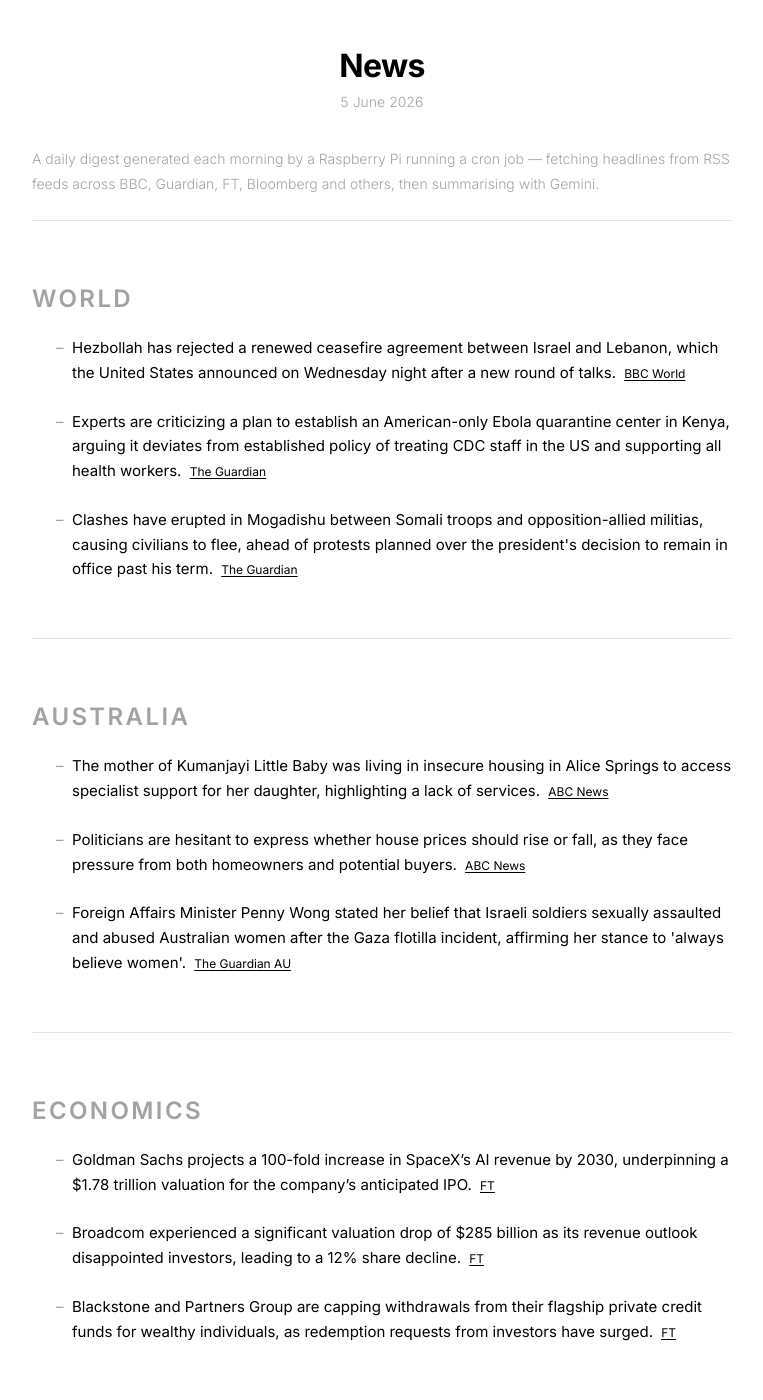
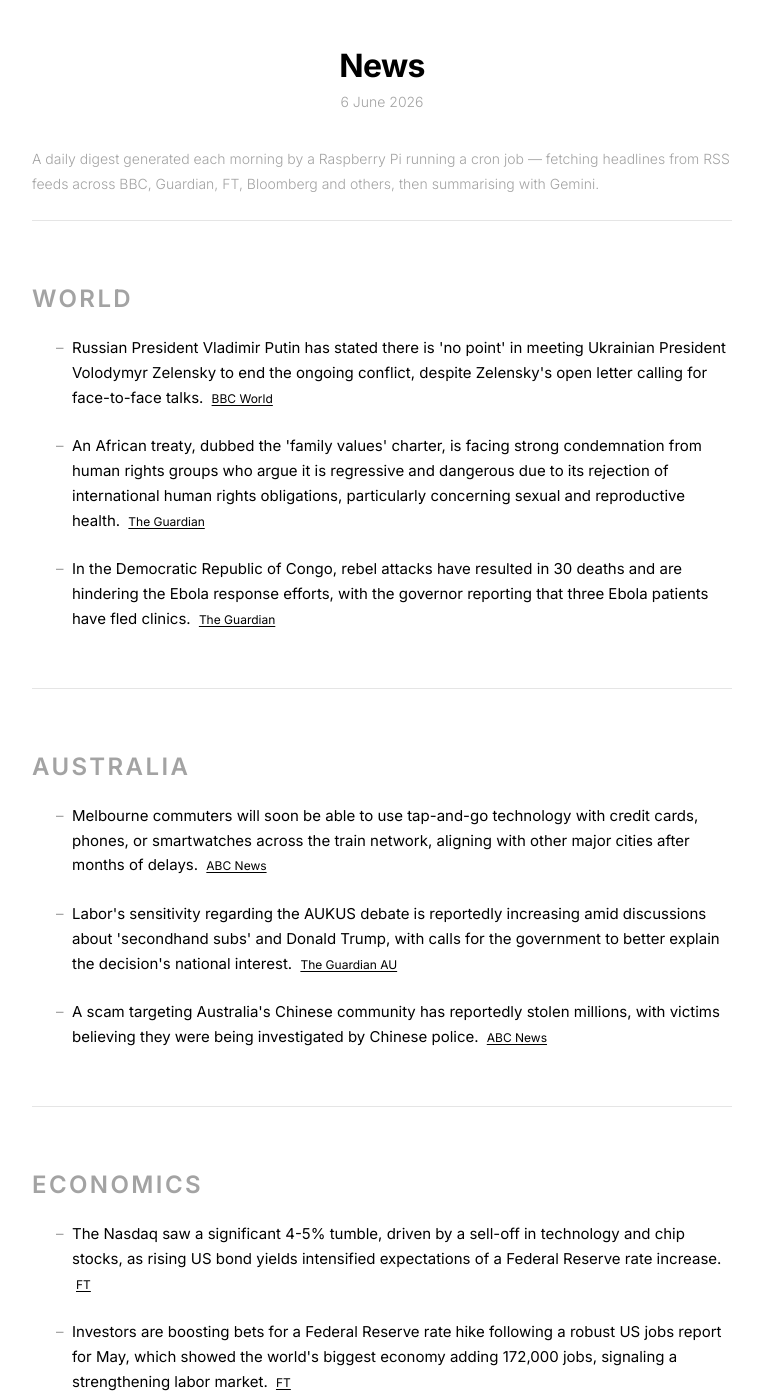
Before and after one commit to s-jac/s-jac.github.io, a Jekyll site: the page built from projects/news.html, in a window 1280 px wide and 1400 px high. Shown: the whole window, without its empty margins (258-1021 px from the left). Built offline with Jekyll 4.4.1, drawn with Linux system fonts in a browser that asks for light colours; some of the changed text lies outside the part shown.

Commit message:
daily news update 6 June 2026

```diff
--- a/_data/news.json
+++ b/_data/news.json
@@ -1,22 +1,22 @@
 {
-  "date": "5 June 2026",
-  "generated_at": "2026-06-04T21:00:26.828562+00:00",
+  "date": "6 June 2026",
+  "generated_at": "2026-06-05T21:01:52.333252+00:00",
   "sections": [
     {
       "heading": "World",
       "bullets": [
         {
-          "text": "Hezbollah has rejected a renewed ceasefire agreement between Israel and Lebanon, which the United States announced on Wednesday night after a new round of talks.",
+          "text": "Russian President Vladimir Putin has stated there is 'no point' in meeting Ukrainian President Volodymyr Zelensky to end the ongoing conflict, despite Zelensky's open letter calling for face-to-face talks.",
           "source": "BBC World",
           "url": "https://www.bbc.com/news/world"
         },
         {
-          "text": "Experts are criticizing a plan to establish an American-only Ebola quarantine center in Kenya, arguing it deviates from established policy of treating CDC staff in the US and supporting all health workers.",
+          "text": "An African treaty, dubbed the 'family values' charter, is facing strong condemnation from human rights groups who argue it is regressive and dangerous due to its rejection of international human rights obligations, particularly concerning sexual and reproductive health.",
           "source": "The Guardian",
           "url": "https://www.theguardian.com"
         },
         {
-          "text": "Clashes have erupted in Mogadishu between Somali troops and opposition-allied militias, causing civilians to flee, ahead of protests planned over the president's decision to remain in office past his term.",
+          "text": "In the Democratic Republic of Congo, rebel attacks have resulted in 30 deaths and are hindering the Ebola response efforts, with the governor reporting that three Ebola patients have fled clinics.",
           "source": "The Guardian",
           "url": "https://www.theguardian.com"
         }
@@ -26,19 +26,19 @@
       "heading": "Australia",
       "bullets": [
         {
-          "text": "The mother of Kumanjayi Little Baby was living in insecure housing in Alice Springs to access specialist support for her daughter, highlighting a lack of services.",
+          "text": "Melbourne commuters will soon be able to use tap-and-go technology with credit cards, phones, or smartwatches across the train network, aligning with other major cities after months of delays.",
           "source": "ABC News",
           "url": "https://www.abc.net.au/news"
         },
         {
-          "text": "Politicians are hesitant to express whether house prices should rise or fall, as they face pressure from both homeowners and potential buyers.",
+          "text": "Labor's sensitivity regarding the AUKUS debate is reportedly increasing amid discussions about 'secondhand subs' and Donald Trump, with calls for the government to better explain the decision's national interest.",
+          "source": "The Guardian AU",
+          "url": "https://www.theguardian.com/au"
+        },
+        {
+          "text": "A scam targeting Australia's Chinese community has reportedly stolen millions, with victims believing they were being investigated by Chinese police.",
           "source": "ABC News",
           "url": "https://www.abc.net.au/news"
-        },
-        {
-          "text": "Foreign Affairs Minister Penny Wong stated her belief that Israeli soldiers sexually assaulted and abused Australian women after the Gaza flotilla incident, affirming her stance to 'always believe women'.",
-          "source": "The Guardian AU",
-          "url": "https://www.theguardian.com/au"
         }
       ]
     },
@@ -46,17 +46,17 @@
       "heading": "Economics",
       "bullets": [
         {
-          "text": "Goldman Sachs projects a 100-fold increase in SpaceX’s AI revenue by 2030, underpinning a $1.78 trillion valuation for the company’s anticipated IPO.",
+          "text": "The Nasdaq saw a significant 4-5% tumble, driven by a sell-off in technology and chip stocks, as rising US bond yields intensified expectations of a Federal Reserve rate increase.",
           "source": "FT",
           "url": "https://www.ft.com"
         },
         {
-          "text": "Broadcom experienced a significant valuation drop of $285 billion as its revenue outlook disappointed investors, leading to a 12% share decline.",
+          "text": "Investors are boosting bets for a Federal Reserve rate hike following a robust US jobs report for May, which showed the world's biggest economy adding 172,000 jobs, signaling a strengthening labor market.",
           "source": "FT",
           "url": "https://www.ft.com"
         },
         {
-          "text": "Blackstone and Partners Group are capping withdrawals from their flagship private credit funds for wealthy individuals, as redemption requests from investors have surged.",
+          "text": "Meta Platforms is reportedly considering a substantial equity raising, potentially tens of billions of dollars, to finance its AI infrastructure following a blockbuster deal with Google.",
           "source": "FT",
           "url": "https://www.ft.com"
         }
```
